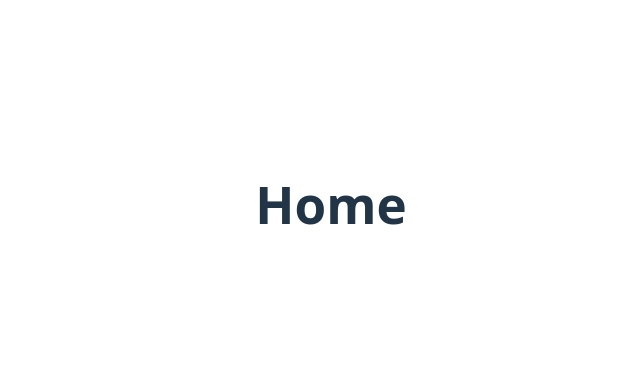
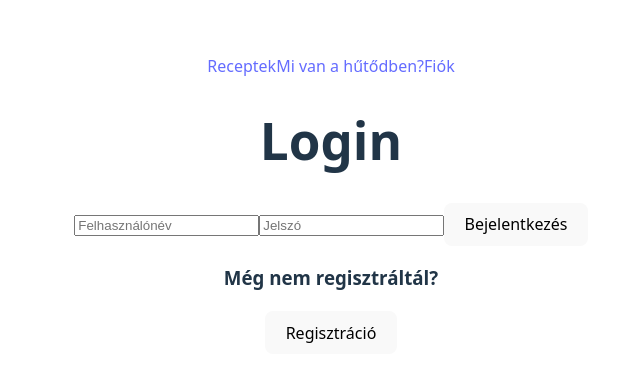
Before and after one commit to Zal-n/frontend_csoportmunka, a React app in the folder frontend/: page /login in a window 1280 px wide. Shown: the part 196-578 px from the top of the page, without its empty margins (309-949 px from the left). Built offline with nearby package versions, Linux system fonts and the light colour scheme; the HTML template or start-up script is replaced by a standard one.

Commit message:
login register done

```diff
--- a/frontend/package.json
+++ b/frontend/package.json
@@ -10,8 +10,12 @@
     "preview": "vite preview"
   },
   "dependencies": {
+    "bootstrap": "^5.3.8",
     "react": "^19.2.0",
-    "react-dom": "^19.2.0"
+    "react-bootstrap": "^2.10.10",
+    "react-dom": "^19.2.0",
+    "react-router-dom": "^7.10.0",
+    "react-toastify": "^11.0.5"
   },
   "devDependencies": {
     "@eslint/js": "^9.39.1",
--- a/frontend/src/App.jsx
+++ b/frontend/src/App.jsx
@@ -1,10 +1,29 @@
 import './App.css'
+import { BrowserRouter, Routes, Route, NavLink } from "react-router-dom"
+import Home from "./pages/Home";
+import Fridge from "./pages/Fridge";
+import Login from "./pages/Login";
+import Register from "./pages/Register";
+import Account from "./pages/Account";
 
 function App() {
 
   return (
     <>
-      <h1>Home</h1>
+      <BrowserRouter>
+        <nav>
+          <NavLink to="/">Receptek</NavLink>
+          <NavLink to="/fridge">Mi van a hűtődben?</NavLink>
+          <NavLink to="/account">Fiók</NavLink>
+        </nav>
+        <Routes>
+          <Route path='/' element={<Home />}/>
+          <Route path='/fridge' element={<Fridge/>}/>
+          <Route path='/account' element={<Login/>}/>
+          <Route path='/register' element={<Register/>}/>
+          <Route path='/login' element={<Login/>}/>
+        </Routes>
+      </BrowserRouter>
 
     </>
   )
--- /dev/null
+++ b/frontend/src/pages/Account.jsx
@@ -0,0 +1,7 @@
+function Account(){
+    return(
+        <h1>Account</h1>
+    )
+}
+
+export default Account;
--- /dev/null
+++ b/frontend/src/pages/Fridge.jsx
@@ -0,0 +1,7 @@
+function Fridge(){
+    return(
+        <h1>Fridge</h1>
+    )
+}
+
+export default Fridge;
--- /dev/null
+++ b/frontend/src/pages/Home.jsx
@@ -0,0 +1,7 @@
+function Home(){
+    return(
+        <h1>Home</h1>
+    )
+}
+
+export default Home;
--- /dev/null
+++ b/frontend/src/pages/Login.jsx
@@ -0,0 +1,62 @@
+import {toast, ToastContainer} from "react-toastify";
+import { useNavigate } from "react-router-dom";
+
+function Login(){
+    let navigate = useNavigate();
+
+    async function handleSubmit(e) {
+        e.preventDefault();
+        console.log(e.target.username.value)
+
+        const username = e.target.username.value;
+        const password = e.target.password.value;
+
+        const res = await fetch("http://localhost:3003/login", {
+            method: "POST",
+            headers: { "Conent-Type": "application/json" },
+            body: JSON.stringify({ "username": username, "password": password})
+        })
+
+        if (res.ok) {
+            toast.success("Sikeres bejelentkezés!");
+        }
+        else {
+            toast.error("Sikertelen bejelentkezés!");
+        }
+    }
+
+    return(
+        <>
+        <h1>Login</h1>
+
+        <form onSubmit={handleSubmit}>
+                <input name='username' type="text" placeholder='Felhasználónév' required />
+                <input name='password' type="password" placeholder='Jelszó' required />
+                <button type='submit'>Bejelentkezés</button>
+        </form>
+
+        <ToastContainer
+                position="bottom-right"
+                autoClose={3000}
+                hideProgressBar={false}
+                newestOnTop
+                closeOnClick
+                rtl={false}
+                pauseOnFocusLoss
+                draggable
+                pauseOnHover
+                theme="light"
+        />
+
+        <h3>Még nem regisztráltál?</h3>
+
+        <button onClick={() => navigate("/register")}>Regisztráció</button>
+
+
+
+
+        </>
+    )
+}
+
+export default Login;
--- /dev/null
+++ b/frontend/src/pages/Register.jsx
@@ -0,0 +1,56 @@
+import { useState, useEffect } from 'react';
+import {toast, ToastContainer} from "react-toastify";
+
+function Register() {
+
+    async function handleSubmit(e) {
+        e.preventDefault();
+        console.log(e.target.username.value)
+
+        const username = e.target.username.value;
+        const password = e.target.password.value;
+        const password_again = e.target.password_again.value;
+
+        const res = await fetch("", {
+            method: "POST",
+            headers: { "Conent-Type": "application/json" },
+            body: JSON.stringify({ "username": username, "password": password, "password_again": password_again })
+        })
+
+        if (res.ok) {
+            toast.success("Sikeres regisztráció!");
+        }
+        else {
+            toast.error("Sikertelen regisztráció!");
+        }
+    }
+
+    return (
+        <>
+            <h1>Register</h1>
+            <form onSubmit={handleSubmit}>
+                <input name='username' type="text" placeholder='Felhasználónév' required />
+                <input name='password' type="password" placeholder='Jelszó' required />
+                <input name='password_again' type="password" placeholder='Jelszó ismét' required />
+                <button type='submit'>Regisztráció</button>
+            </form>
+
+            <ToastContainer
+                position="bottom-right"
+                autoClose={3000}
+                hideProgressBar={false}
+                newestOnTop
+                closeOnClick
+                rtl={false}
+                pauseOnFocusLoss
+                draggable
+                pauseOnHover
+                theme="light"
+            />
+
+
+        </>
+    )
+}
+
+export default Register;
```
Also changed, not shown: 1 other file (tests, documents, lock files or other folders).
